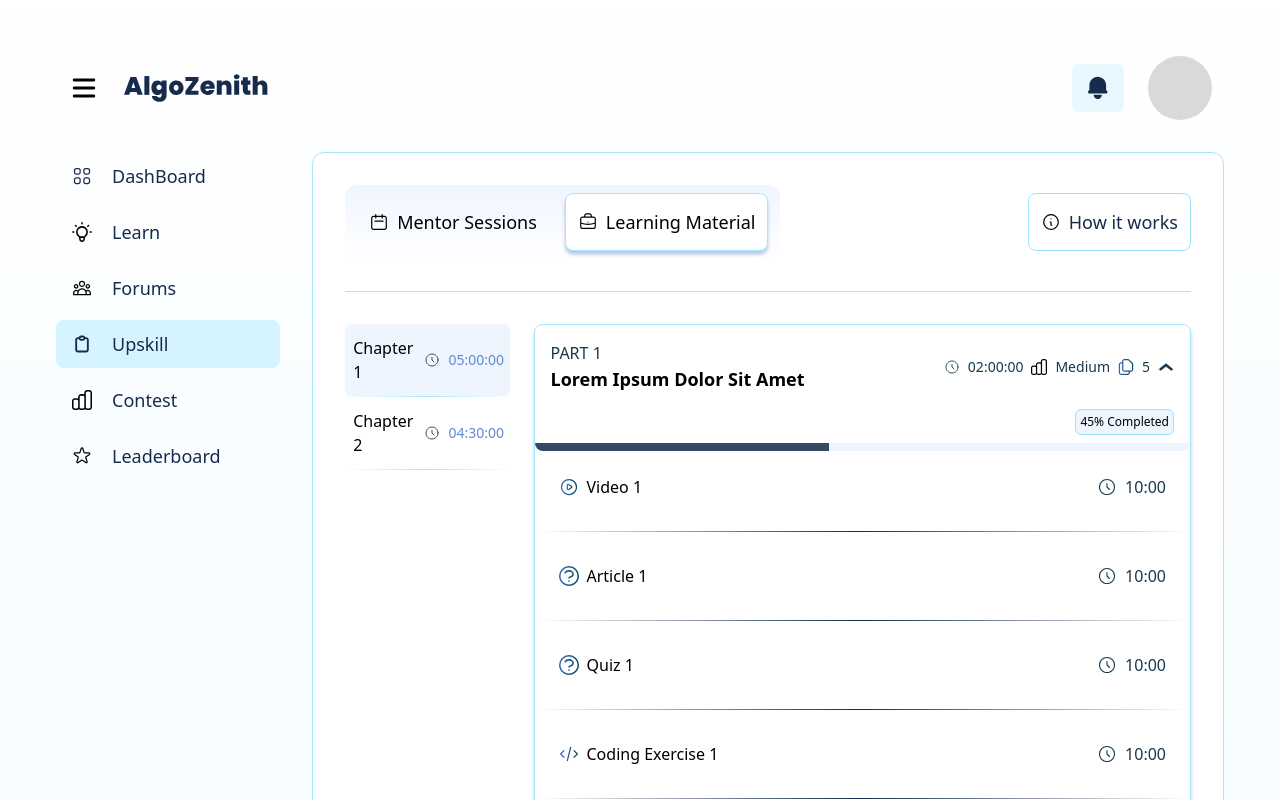
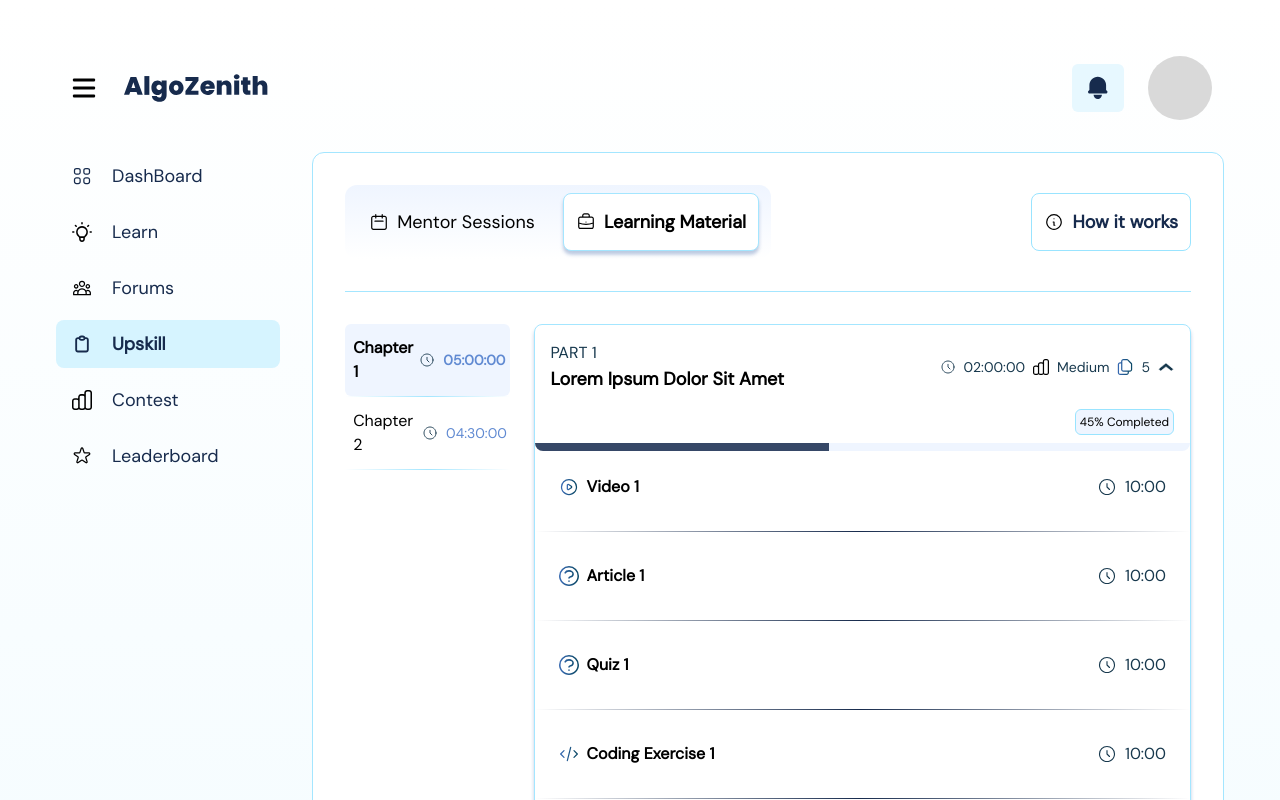
Before and after one commit to Amanjot-001/AZ, a React (Vite) app: page / in a window 1280 px wide. Both pictures are taken after a click on the element 1166 px from the left and 367 px from the top of the page. Shown: the top 800 px of the page. Built offline with nearby package versions, Linux system fonts and the light colour scheme.

Commit message:
font added

```diff
--- a/src/components/sections/main/ChapterList.tsx
+++ b/src/components/sections/main/ChapterList.tsx
@@ -9,7 +9,7 @@ const ChapterList: React.FC<ChapterListProps> = ({ chapters, selectedChapter, on
 				<React.Fragment key={chapter.id}>
 					<div
 						onClick={() => onSelectChapter(chapter)}
-						className={`flex justify-between items-center px-2 py-3 cursor-pointer rounded-md ${selectedChapter?.id === chapter.id ? 'bg-[#EFF5FF] font-medium' : ''
+						className={`flex justify-between items-center font-dm-sans px-2 py-3 cursor-pointer rounded-md ${selectedChapter?.id === chapter.id ? 'bg-[#EFF5FF] font-bold' : ''
 							}`}
 					>
 						{chapter.title}
--- a/src/components/sections/main/ContentDetail.tsx
+++ b/src/components/sections/main/ContentDetail.tsx
@@ -26,7 +26,7 @@ const ContentDetails: React.FC = () => {
 		<div className="flex flex-col w-full gap-4">
 			{chapters.map((part, index) => (
 				<div className='border border-box border-[#A4E6FF] shadow-[0px_3.67px_3.67px_rgba(41,83,155,0.3)] rounded-lg'>
-					<div key={index} className="flex justify-between p-4">
+					<div key={index} className="flex justify-between p-4 font-dm-sans">
 						<div className='flex flex-col'>
 							<h2 className='font-normal text-[#17384D]'>PART {part.id}</h2>
 							<h2 className="text-lg font-semibold">{part.title}</h2>
@@ -53,7 +53,7 @@ const ContentDetails: React.FC = () => {
 							</span>
 						</div>
 					</div>
-					<div className='flex justify-end items-center mb-2 px-4'>
+					<div className='flex justify-end items-center mb-2 px-4 font-dm-sans'>
 						<span className='font-normal text-black text-xs w-max p-1 rounded-md bg-[#EFF5FF] border border-[#99E4FF]'>
 							{part.completed}% Completed
 						</span>
--- a/src/components/sections/main/Nav.tsx
+++ b/src/components/sections/main/Nav.tsx
@@ -12,13 +12,13 @@ const Nav: React.FC = () => {
 						className={`flex items-center space-x-2 cursor-pointer px-3 py-2 rounded-lg ${item.isActive ? "bg-white shadow-[0px_3.67px_3.67px_rgba(41,83,155,0.3)] border border-[#A4E6FF] box-border" : ""}`}
 					>
 						<img src={item.logo} alt={`${item.name} icon`} className="w-5 h-5 text-black" />
-						<span className={`text-lg leading-10 text-black ${item.isActive ? "font-medium" : "font-normal"}`}>{item.name}</span>
+						<span className={`text-lg leading-10 font-dm-sans text-black ${item.isActive ? "font-bold" : "font-normal"}`}>{item.name}</span>
 					</div>
 				))}
 			</div>
 			<div className="flex items-center space-x-2 cursor-pointer my-2 px-3 py-2 rounded-lg border border-[#99E4FF]">
 				<img src={InfoIcon} alt="info" className="w-5 h-5" />
-				<span className="text-lg font-medium leading-10 text-[#172B4D]">How it works</span>
+				<span className="text-lg font-bold leading-10 font-dm-sans text-[#172B4D]">How it works</span>
 			</div>
 		</div>
 	);
--- a/src/components/sections/main/ResourceList.tsx
+++ b/src/components/sections/main/ResourceList.tsx
@@ -16,10 +16,10 @@ const ResourceList: React.FC<ResourceListProps> = ({ resources }) => {
 
 				return (
 					<React.Fragment key={resource.id}>
-						<div className="flex justify-between items-center p-6">
+						<div className="flex justify-between items-center font-dm-sans p-6">
 							<span className='flex items-center gap-2'>
 								<img src={IconComponent} alt="icon" className='w-5 h-5 text-[linear-gradient(90deg, #3467AE 7.81%, #0C4969 89.84%)] fill-current' />
-								<p className='font-medium text-black'>{resource.title}</p>
+								<p className='font-bold text-black'>{resource.title}</p>
 							</span>
 							<span className="flex items-center gap-2">
 								<img src={ClockIcon} alt="icon" className='w-5 h-5 text-[#17384D] fill-[#17384D]' />
--- a/src/components/sections/sidebar/sidebar.tsx
+++ b/src/components/sections/sidebar/sidebar.tsx
@@ -12,7 +12,7 @@ const Sidebar: React.FC = () => {
                     transition`}
 				>
 					<img src={item.logo} alt={item.name} className="w-5 h-5" />
-					<span className={`text-lg leading-10 text-[#172B4D] ml-5 ${item.isActive ? "font-medium" : "font-normal"}`}>
+					<span className={`text-lg leading-10 font-dm-sans text-[#172B4D] ml-5 ${item.isActive ? "font-bold" : "font-normal"}`}>
 						{item.name}
 					</span>
 				</div>
--- a/src/index.css
+++ b/src/index.css
@@ -1,3 +1,10 @@
+@font-face {
+	font-family: 'DM Sans';
+	src: url('/src/assets/fonts/DMSans-Regular.ttf') format('truetype');
+	font-weight: 400;
+	font-style: normal;
+}
+
 @tailwind base;
 @tailwind components;
 @tailwind utilities;
--- a/tailwind.config.js
+++ b/tailwind.config.js
@@ -13,6 +13,9 @@ export default {
 			colors: {
 				secondary_bg: "#FFFFFF",
 			},
+			fontFamily: {
+				'dm-sans': ['"DM Sans"', 'sans-serif'],
+			},
 		},
 	},
 	plugins: [],
```
Also changed, not shown: src/assets/fonts/DMSans-Regular.ttf (added).
